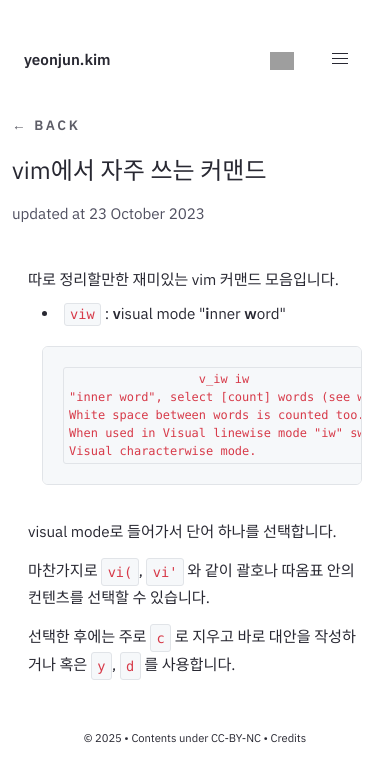
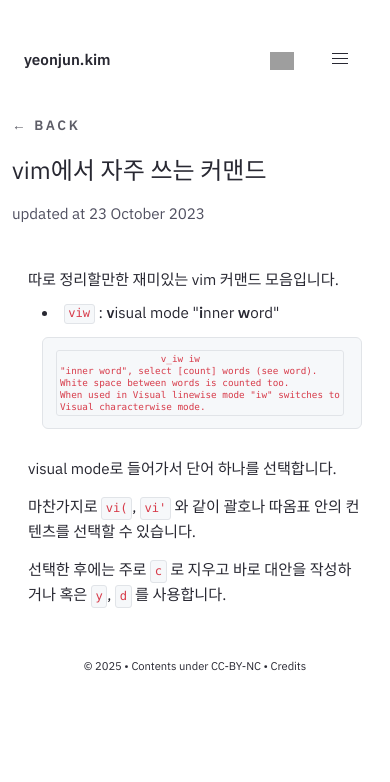
Before and after one commit to yecnj/yecnj.github.io, a Jekyll site: the page built from _notes/Public/vim/vim에서 자주 쓰이는 커맨드.md, in a window 390 px wide. Shown: the top 782 px of the page. Built offline with Jekyll 4.4.1, drawn with Linux system fonts in a browser that asks for light colours; comment, search, counter and statistics services are not loaded; grey boxes are pictures that could not be loaded.

Commit message:
code font

```diff
--- a/assets/css/style.css
+++ b/assets/css/style.css
@@ -1185,8 +1185,8 @@ hr {
 .content pre {
     margin: 1.5em 0;
     padding: 1.5em;
-    background: #f6f8fa;  /* GitHub 스타일 배경색 */
-    border: 1px solid #e1e4e8;  /* 테두리 추가 */
+    background: #f6f8fa;
+    border: 1px solid #e1e4e8;
     border-radius: 6px;
     overflow-x: auto;
     position: relative;
@@ -1196,19 +1196,14 @@ hr {
     font-family: 'JetBrains Mono', Consolas, Monaco, 'Andale Mono', monospace;
     font-size: 0.9em;
     line-height: 1.5;
-    color: #24292e;  /* GitHub 기본 텍스트 색상 */
+    color: #24292e;
     background: none;
     text-align: left;
     white-space: pre;
     word-spacing: normal;
     word-break: normal;
     word-wrap: normal;
-    -moz-tab-size: 4;
-    -o-tab-size: 4;
     tab-size: 4;
-    -webkit-hyphens: none;
-    -moz-hyphens: none;
-    -ms-hyphens: none;
     hyphens: none;
     padding: 0;
     border: none;
@@ -2007,3 +2002,35 @@ html[data-theme="dark"] .utterances-frame {
         max-width: 100%;
     }
 }
+
+/* 모바일 환경에서의 코드 블록 스타일 */
+@media screen and (max-width: 768px) {
+    .content pre {
+        margin: 1rem 0;
+        padding: 1rem;
+    }
+
+    .content pre code {
+        font-size: 0.75em;  /* 모바일에서 더 작게 */
+        line-height: 1.4;
+    }
+
+    .content p code,
+    .content li code {
+        font-size: 0.8em;  /* 인라인 코드도 작게 */
+        padding: 0.15em 0.3em;
+    }
+}
+
+/* 더 작은 모바일 화면 */
+@media screen and (max-width: 480px) {
+    .content pre {
+        margin: 0.8rem 0;
+        padding: 0.8rem;
+    }
+
+    .content pre code {
+        font-size: 0.7em;  /* 더 작은 화면에서는 더 작게 */
+        line-height: 1.3;
+    }
+}
```
